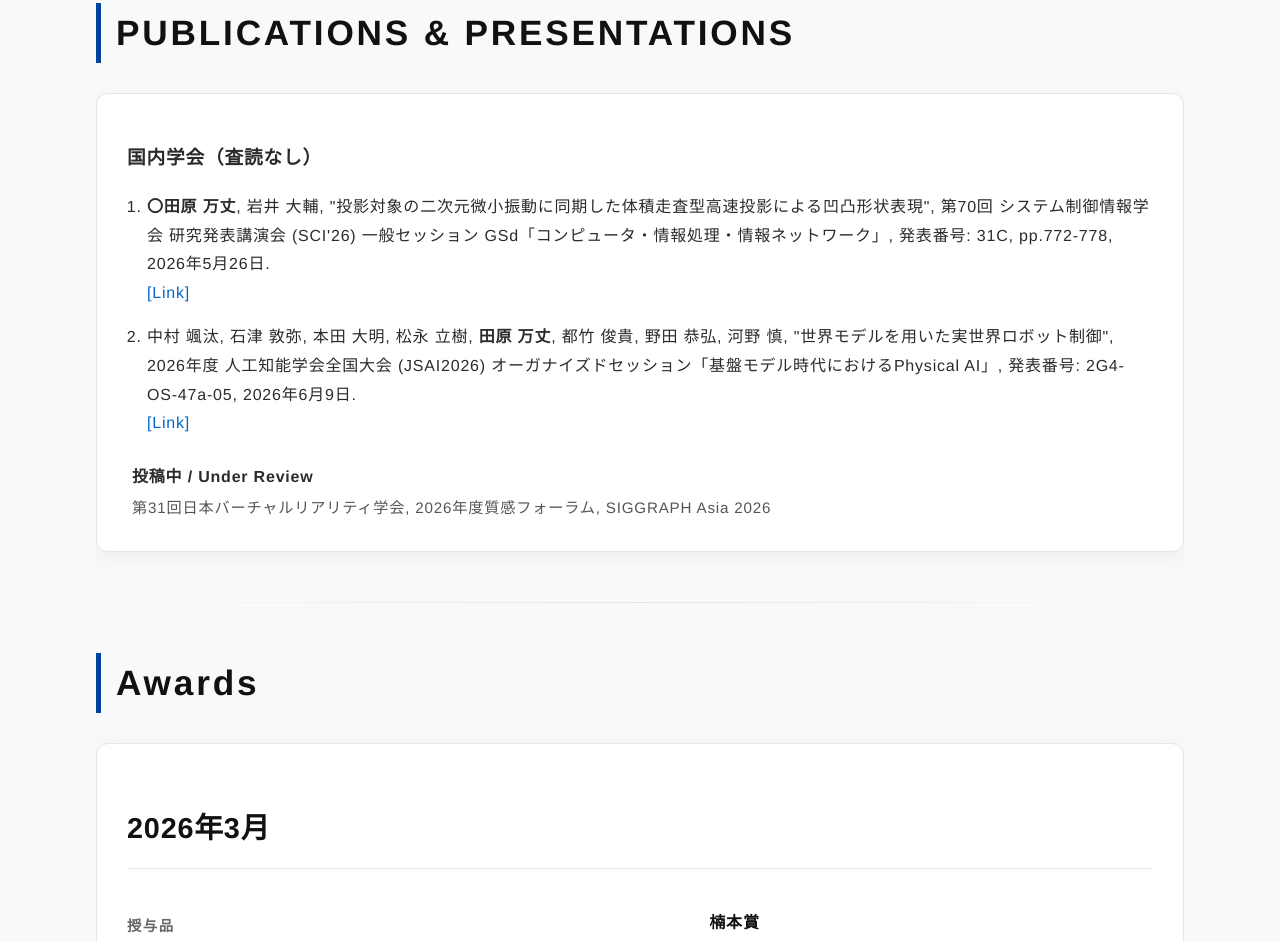
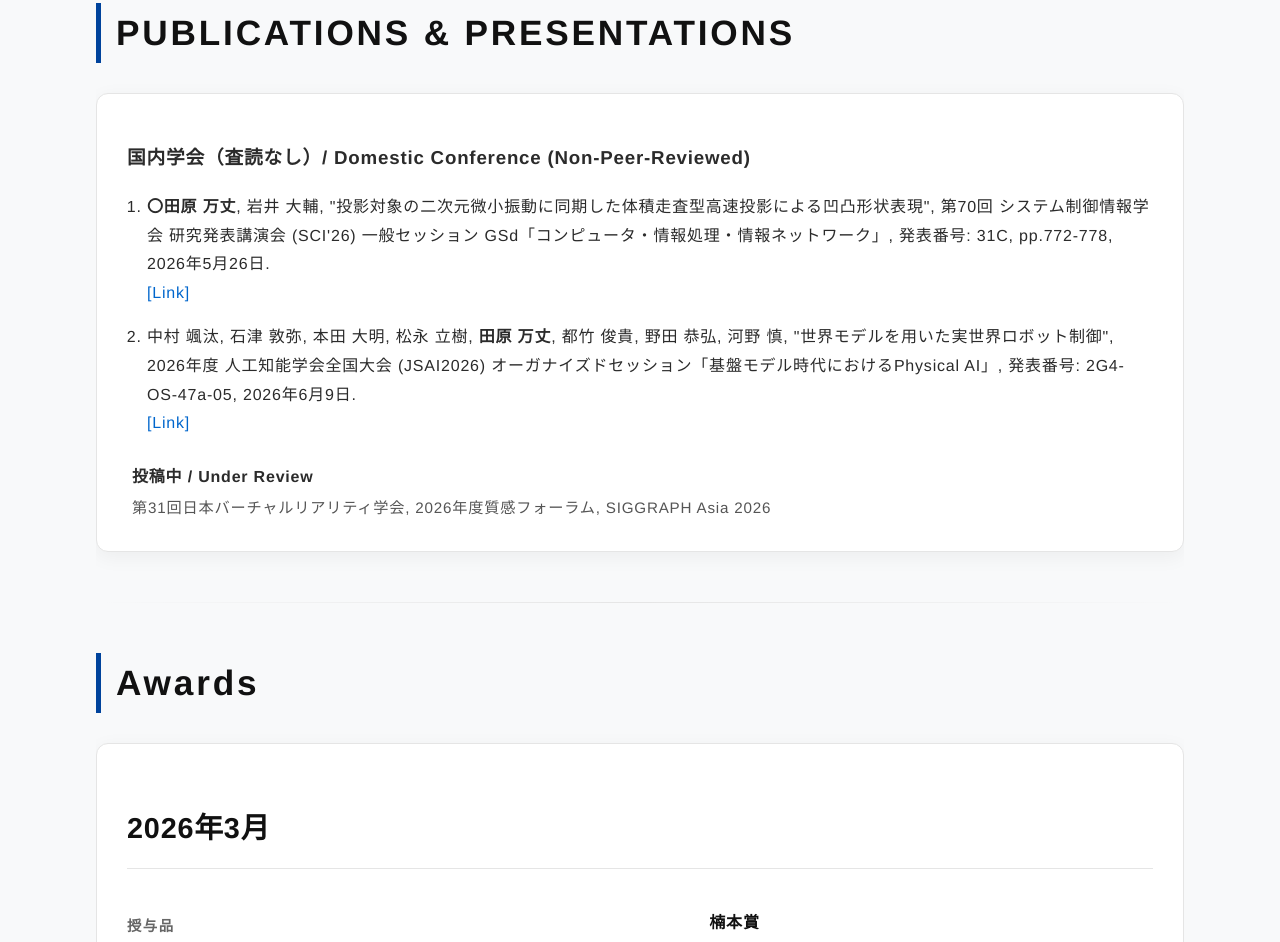
Before and after one commit to banban1029/banban1029.github.io, a plain HTML site: page index.html in a window 1280 px wide. Shown: the part 899-1841 px from the top of the page. Drawn offline with Linux system fonts and the light colour scheme.

Commit message:
add english text, Publications

```diff
--- a/index.html
+++ b/index.html
@@ -403,7 +403,7 @@
         <hr>
         <h1 id="publications">PUBLICATIONS & PRESENTATIONS</h1>
         <section>
-            <h3>国内学会（査読なし）</h3>
+            <h3>国内学会（査読なし）/ Domestic Conference (Non-Peer-Reviewed)</h3>
 
             <div class="publication-list">
                 <ol style="padding-left: 20px; line-height: 1.8;">
```
